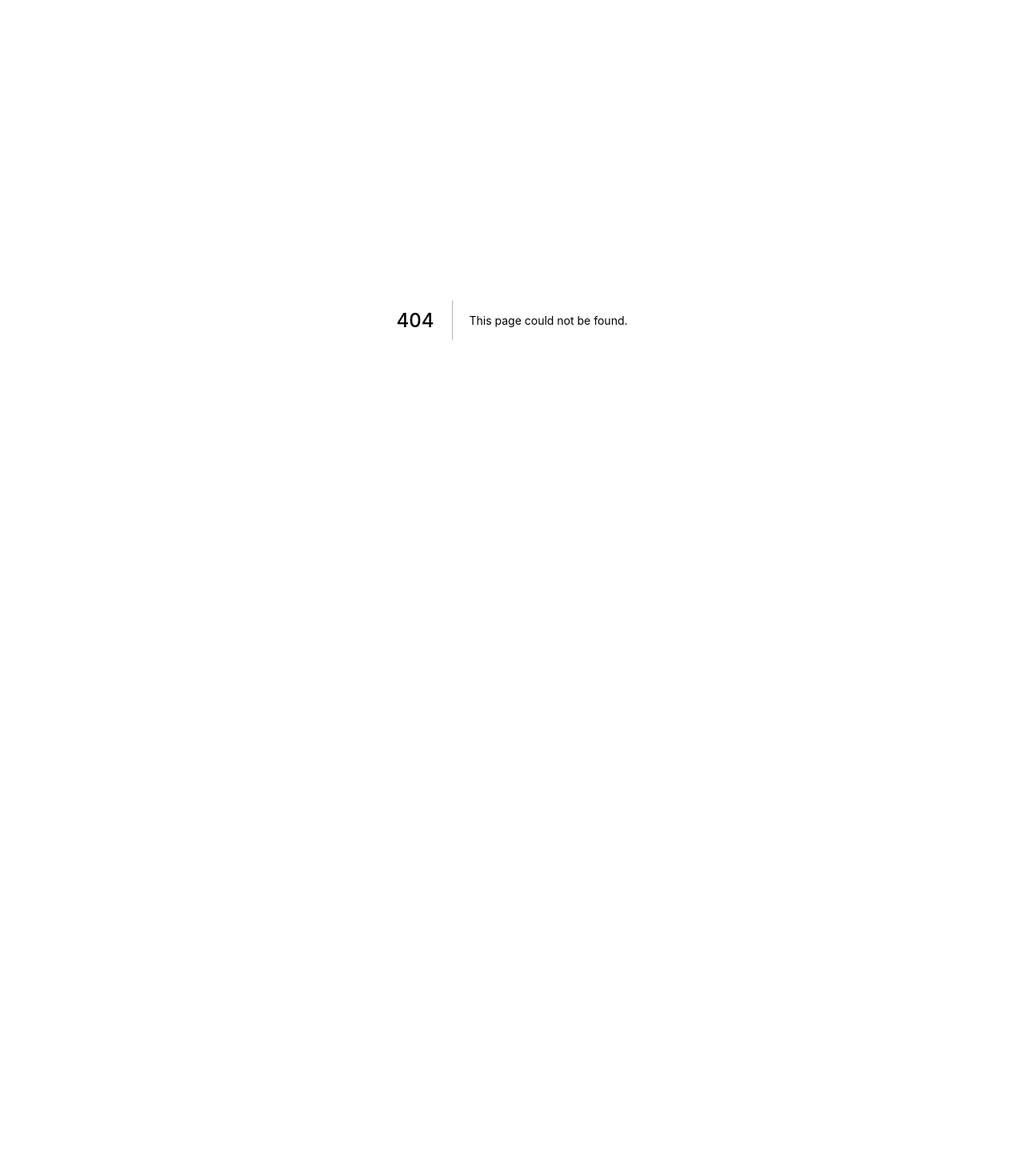
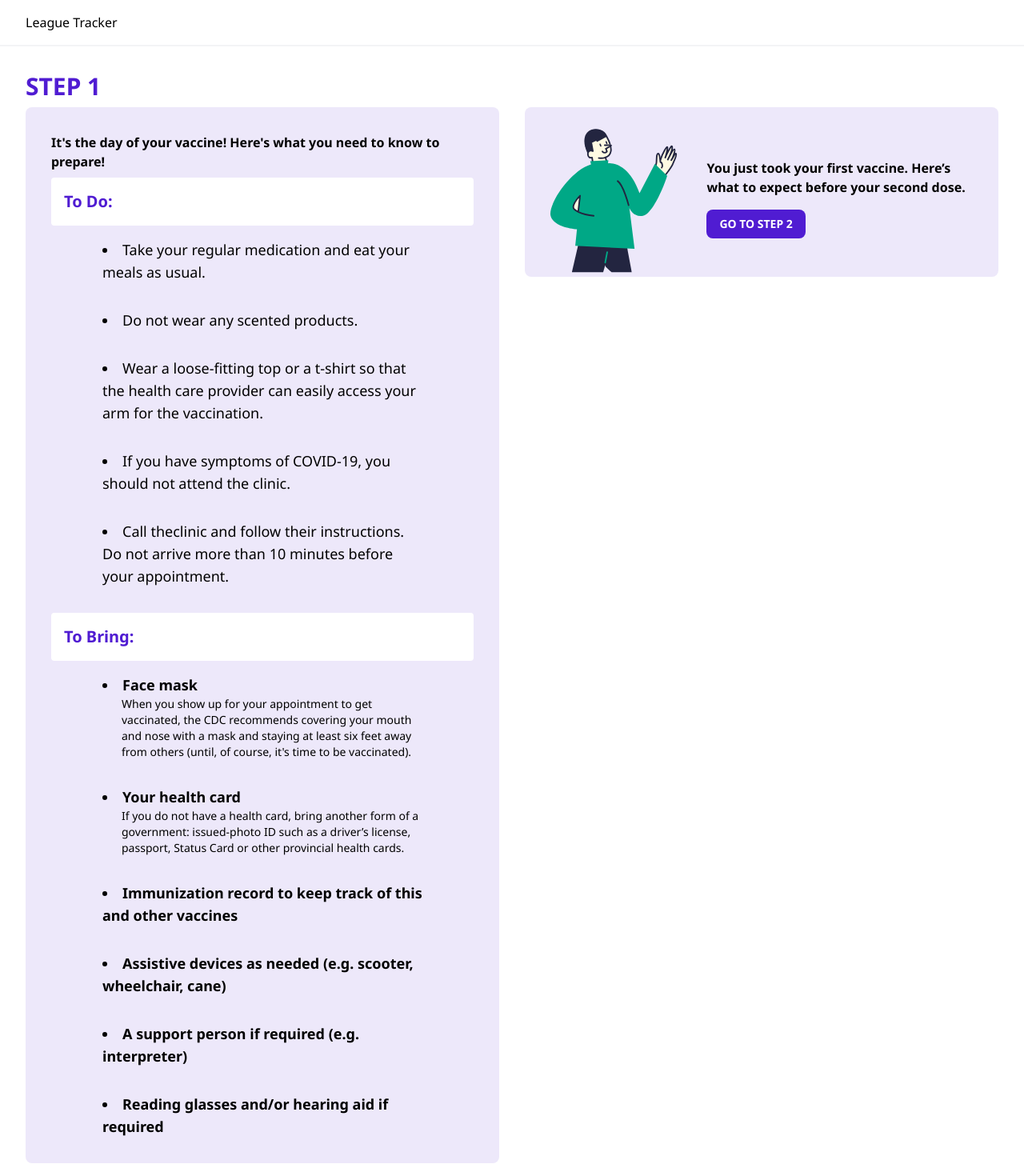
Before and after one commit to amorriscode/league-tracker, a Next.js app: page /steps/1 in a window 1280 px wide. Before the commit this address had no page. Shown: the top 1470 px of the page at 80% size. Before the commit the page ends 800 px from the top, so only its background shows below. Built offline with nearby package versions, Linux system fonts and the light colour scheme.

Commit message:
Steps page (#5)
* Start addings steps pages

* Add steps page

```diff
--- /dev/null
+++ b/components/Button.jsx
@@ -0,0 +1,10 @@
+export default function Button({ children, handleOnClick }) {
+  return (
+    <button
+      className="font-semibold text-sm uppercase text-center bg-brand-blurple text-white py-2 rounded-lg px-4 hover:bg-brand-blurple-med"
+      onClick={() => handleOnClick()}
+    >
+      {children}
+    </button>
+  )
+}
--- a/components/QuizOption.jsx
+++ b/components/QuizOption.jsx
@@ -1,6 +1,6 @@
 export default function QuizOption({ option }) {
   return (
-    <div className="p-4 bg-green-600 hover:bg-green-800 text-white rounded">
+    <div className="p-4 bg-green-600 hover:bg-green-800 text-white rounded-lg">
       {option} Hello
     </div>
   )
--- a/components/withLayout.jsx
+++ b/components/withLayout.jsx
@@ -1,10 +1,13 @@
 import Head from 'next/head'
+import Link from 'next/link'
 
 export default function withLayout(PageComponent) {
   const PageComponentWithLayout = ({ ...pageProps }) => {
     return (
       <>
         <Head>
+          <title>League Tracker</title>
+          <link rel="icon" href="/favicon.ico" />
           <link rel="preconnect" href="https://fonts.gstatic.com" />
           <link
             href="https://fonts.googleapis.com/css2?family=Noto+Sans:ital,wght@0,400;0,700;1,400;1,700&display=swap"
@@ -12,11 +15,15 @@ export default function withLayout(PageComponent) {
           />
         </Head>
 
-        <nav className="p-4 mb-4 border-b-2 border-gray-100">
-          <div>League Tracker</div>
+        <nav className="px-8 py-4 border-b-2 border-gray-100">
+          <Link href="/">
+            <a>League Tracker</a>
+          </Link>
         </nav>
 
-        <PageComponent {...pageProps} />
+        <div className="p-8">
+          <PageComponent {...pageProps} />
+        </div>
       </>
     )
   }
--- a/next.config.js
+++ b/next.config.js
@@ -5,4 +5,13 @@ const withTM = require('next-transpile-modules')([
   '@amcharts/amcharts4-geodata/canadaLow',
 ])
 
-module.exports = withTM()
+module.exports = withTM({
+  webpack(config) {
+    config.module.rules.push({
+      test: /\.svg$/,
+      use: ['@svgr/webpack'],
+    })
+
+    return config
+  },
+})
--- a/package.json
+++ b/package.json
@@ -16,6 +16,7 @@
     "react-dom": "17.0.1"
   },
   "devDependencies": {
+    "@svgr/webpack": "^5.5.0",
     "autoprefixer": "^10.2.4",
     "eslint": "^7.21.0",
     "eslint-plugin-import": "^2.22.1",
--- a/pages/index.js
+++ b/pages/index.js
@@ -1,17 +1,9 @@
-import Head from 'next/head'
-
 import withLayout from '../components/withLayout'
 import MapCanadaVaccines from '../components/MapCanadaVaccines'
 import QuizOption from '../components/QuizOption'
 
 function Home() {
   return (
-    <div>
-      <Head>
-        <title>League Tracker</title>
-        <link rel="icon" href="/favicon.ico" />
-      </Head>
-
     <main>
       <div className="w-1/2 mx-auto space-y-4">
         {[1, 2, 3, 4].map((i) => (
@@ -21,7 +13,6 @@ function Home() {
 
       <MapCanadaVaccines />
     </main>
-    </div>
   )
 }
 
--- /dev/null
+++ b/pages/steps/1.js
@@ -0,0 +1,109 @@
+import { useRouter } from 'next/router'
+
+import withLayout from '../../components/withLayout'
+import Person from '../../public/person.svg'
+import Button from '../../components/Button'
+
+function Step1() {
+  const router = useRouter()
+
+  return (
+    <main>
+      <h1 className="uppercase font-bold text-brand-blurple text-3xl mb-2">
+        Step 1
+      </h1>
+
+      <div className="grid grid-cols-2 gap-8">
+        <div className="bg-brand-blurple-light rounded-lg p-8">
+          <p className="font-bold mb-2">
+            It&apos;s the day of your vaccine! Here's what you need to know to
+            prepare!
+          </p>
+
+          <div className="bg-white rounded p-4 mb-4">
+            <h2 className="text-brand-blurple font-semibold text-xl">To Do:</h2>
+          </div>
+
+          <ul className="list-inside list-disc px-16 space-y-8 text-lg mb-8">
+            <li>Take your regular medication and eat your meals as usual.</li>
+
+            <li>Do not wear any scented products.</li>
+
+            <li>
+              Wear a loose-fitting top or a t-shirt so that the health care
+              provider can easily access your arm for the vaccination.
+            </li>
+
+            <li>
+              If you have symptoms of COVID-19, you should not attend the
+              clinic.
+            </li>
+
+            <li>
+              Call theclinic and follow their instructions. Do not arrive more
+              than 10 minutes before your appointment.
+            </li>
+          </ul>
+
+          <div className="bg-white rounded p-4 mb-4">
+            <h2 className="text-brand-blurple font-semibold text-xl">
+              To Bring:
+            </h2>
+          </div>
+
+          <ul className="list-inside list-disc px-16 space-y-8 text-lg font-bold">
+            <li>
+              Face mask
+              <p className="pl-6 text-sm font-normal">
+                When you show up for your appointment to get vaccinated, the CDC
+                recommends covering your mouth and nose with a mask and staying
+                at least six feet away from others (until, of course, it's time
+                to be vaccinated).
+              </p>
+            </li>
+
+            <li>
+              Your health card
+              <p className="pl-6 text-sm font-normal">
+                If you do not have a health card, bring another form of a
+                government: issued-photo ID such as a driver’s license,
+                passport, Status Card or other provincial health cards.
+              </p>
+            </li>
+
+            <li>
+              Immunization record to keep track of this and other vaccines
+            </li>
+
+            <li>
+              Assistive devices as needed (e.g. scooter, wheelchair, cane)
+            </li>
+
+            <li>A support person if required (e.g. interpreter)</li>
+
+            <li>Reading glasses and/or hearing aid if required</li>
+          </ul>
+        </div>
+
+        <div>
+          <div className="bg-brand-blurple-light rounded-lg pt-4 px-8 flex items-center">
+            <Person className="mr-8" />
+
+            <div className="w-2/3 flex flex-col items-start justify-between space-y-4">
+              <p className="font-bold">
+                You just took your first vaccine. Here’s what to expect before
+                your second dose.
+              </p>
+
+              <Button handleOnClick={() => router.push('/steps/2')}>
+                Go to STEP 2
+              </Button>
+            </div>
+          </div>
+        </div>
+      </div>
+    </main>
+  )
+}
+
+export default withLayout(Step1)
```
Also changed, not shown: public/person.svg (added), 1 other file (tests, documents, lock files or other folders). Lines whose indentation alone changed are shown as unchanged.
